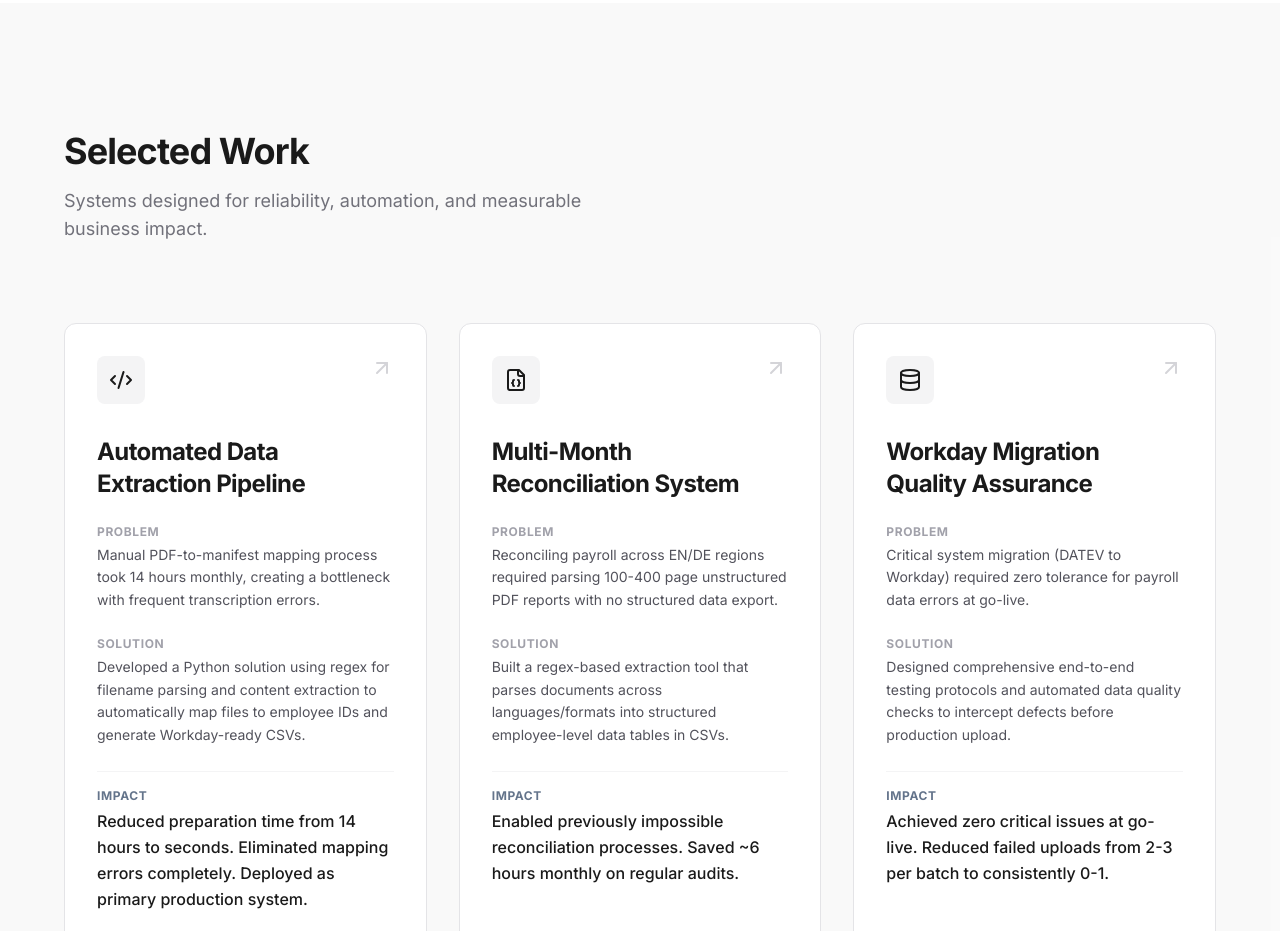
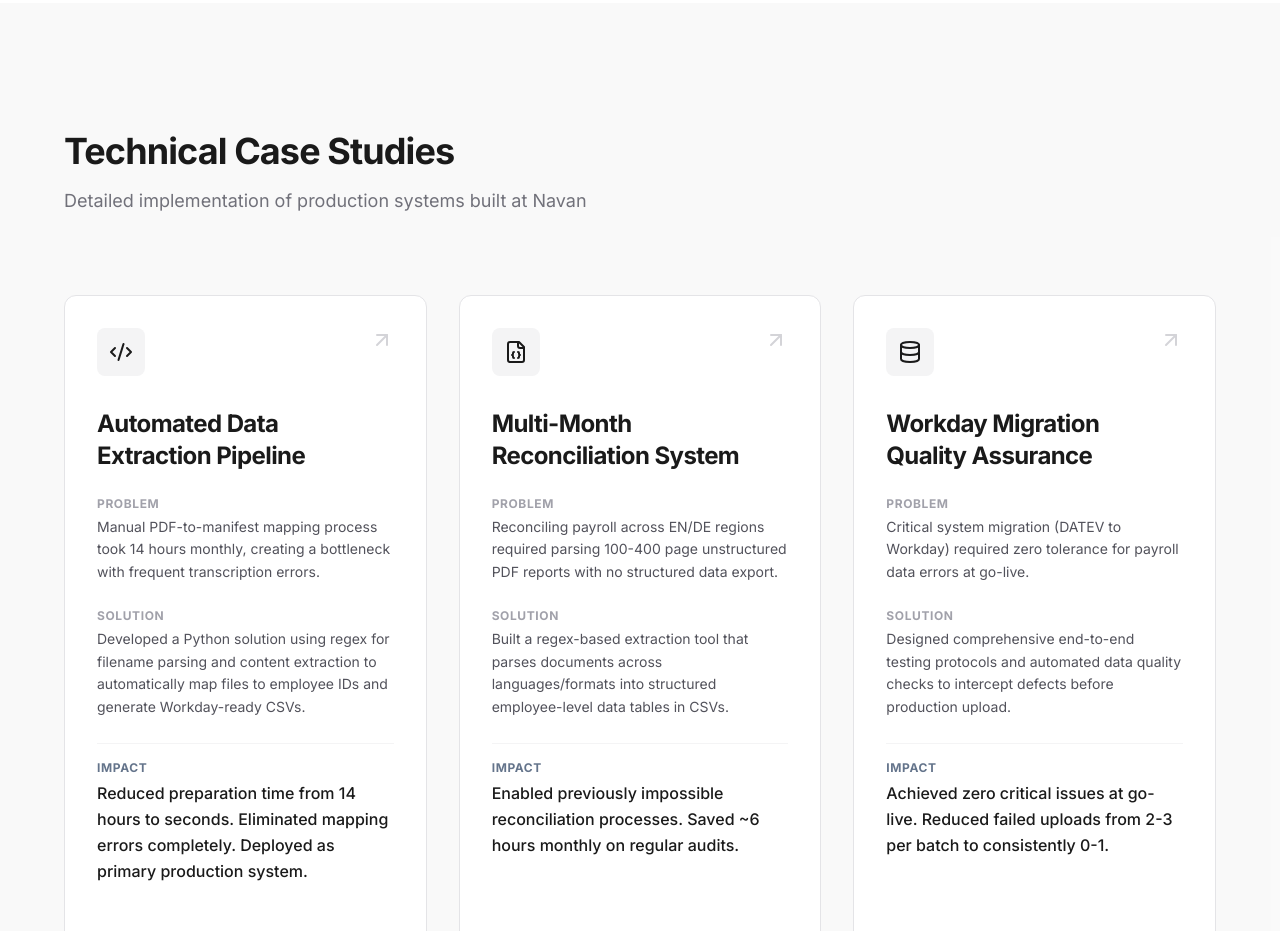
Before and after one commit to Erwin01611/portfolio-website-V1, a React (Vite) app: page / in a window 1280 px wide. Shown: the part 3320-4251 px from the top of the page. Built offline with nearby package versions, Linux system fonts and the light colour scheme.

Commit message:
Change heading to 'Technical Case Studies'
Updated the heading and description for clarity.

```diff
--- a/components/Projects.tsx
+++ b/components/Projects.tsx
@@ -87,7 +87,7 @@ export const Projects: React.FC = () => {
             viewport={{ once: true }}
             className="text-3xl md:text-4xl font-bold text-zinc-900 mb-4 tracking-tight"
           >
-            Selected Work
+            Technical Case Studies
           </motion.h2>
           <motion.p
             initial={{ opacity: 0 }}
@@ -96,7 +96,7 @@ export const Projects: React.FC = () => {
             transition={{ delay: 0.1 }}
             className="text-zinc-500 max-w-xl text-lg"
           >
-            Systems designed for reliability, automation, and measurable business impact.
+            Detailed implementation of production systems built at Navan
           </motion.p>
         </div>
 
```
